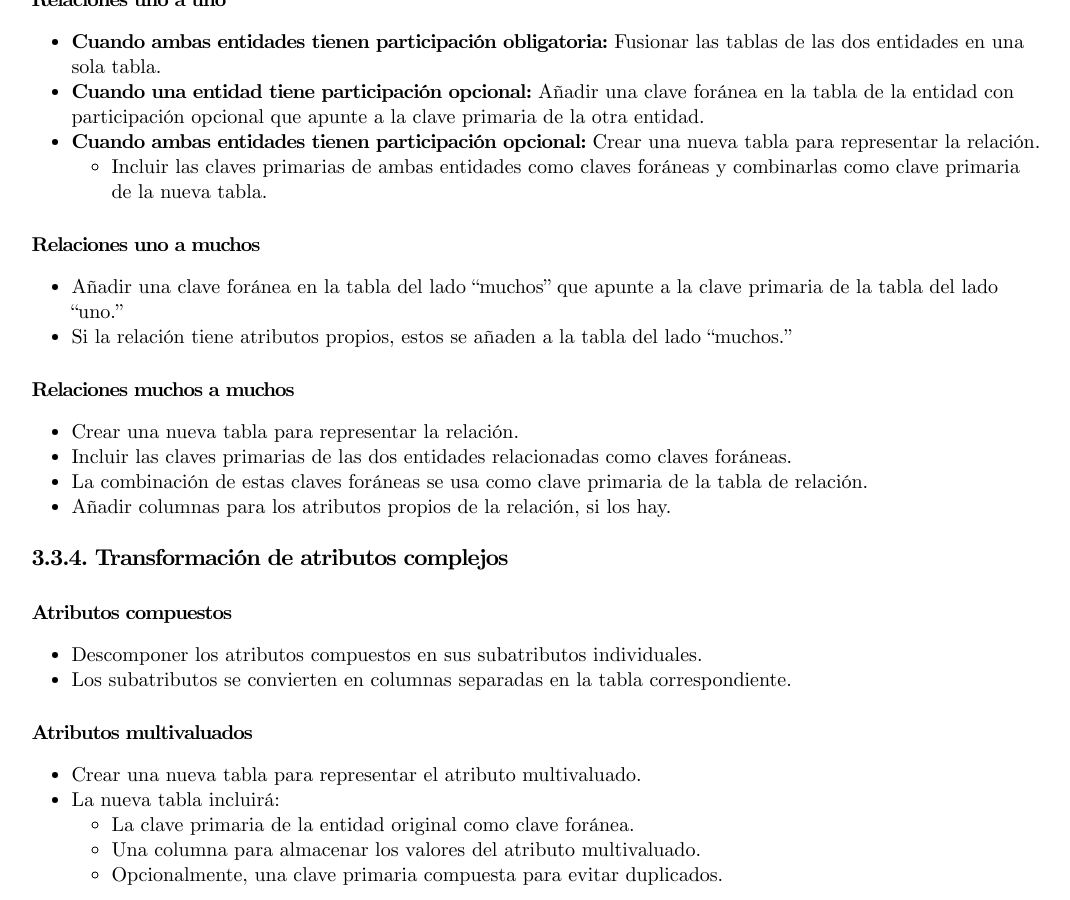
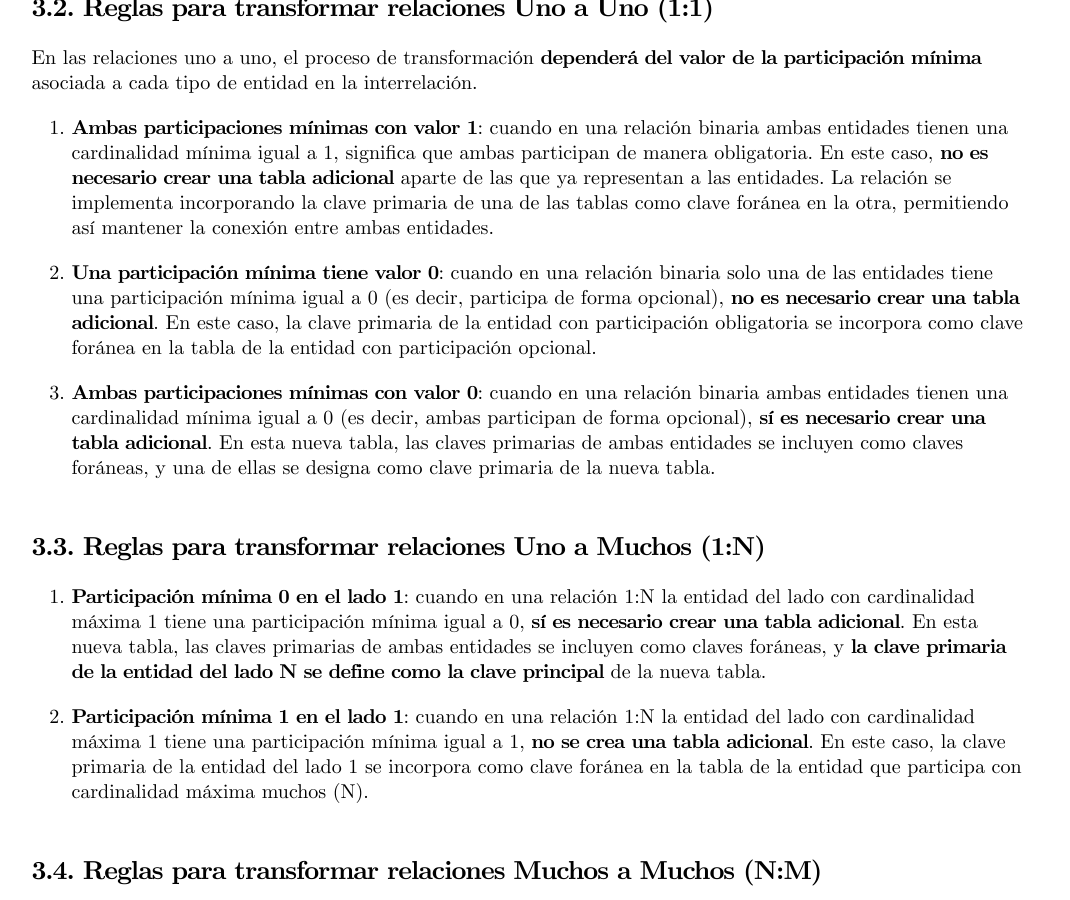
Before and after one commit to TeoRojas/teorojas.github.io, a Jekyll site: the page built from bases-de-datos/UD03-teoria.md, in a window 1280 px wide and 900 px high, scrolled down 5016 px. Shown: the whole window, without its empty margins (103-1173 px from the left). Built offline with Jekyll 4.4.1, drawn with Linux system fonts in a browser that asks for light colours; nearby versions of some CDN libraries; some of the changed text lies outside the part shown.

Commit message:
BBDD.UD03 -> stop in '3.7. Reglas para transformar relaciones reflexivas'

```diff
--- a/bases-de-datos/UD03-teoria.md
+++ b/bases-de-datos/UD03-teoria.md
@@ -127,15 +127,18 @@ En el **Modelo Relacional**, una **RELACIÓN** se refiere únicamente a la defin
 
 ![Modelo Relacional](/bases-de-datos/imgs/ud03/ud03_MR_e01.svg)
 
+Para este caso, se obrendrá el siguiente esquema relacional:
+- **Empleado** *([ID_Empleado](#), Nombre, Apellido, Cargo, Sueldo, Nacimiento, Sexo, Estado Civil)*
+
 Para identificar de manera única un registro dentro de una tabla, se utiliza la **clave primaria** o **clave principal**.
 
 Es posible que en una relación existan varias combinaciones de atributos que permitan distinguir de forma unívoca una fila. Estas combinaciones se denominan **claves candidatas**. Sin embargo, de todas las claves candidatas, se seleccionará una para que funcione como **clave primaria**.
 
 Un punto importante es que los atributos que forman parte de la clave primaria no pueden contener valores nulos, lo que garantiza la unicidad y la consistencia de los datos en la tabla.
 
-## 3.2. Elementos y Propiedades del Modelo Relacional
+# 2. Elementos y Propiedades del Modelo Relacional
 
-### Relación (Tabla)
+## Relación (Tabla)
 
 En el modelo relacional, las **relaciones** representan las entidades sobre las que se desea almacenar información en la base de datos. Una relación está compuesta por:
 
@@ -144,7 +147,7 @@ En el modelo relacional, las **relaciones** representan las entidades sobre las
 
 Siendo estrictos, una relación incluye únicamente los atributos (columnas) y no las tuplas.
 
-### Propiedades de las Relaciones
+## Propiedades de las Relaciones
 
 Las relaciones tienen las siguientes características clave:
 
@@ -154,29 +157,29 @@ Las relaciones tienen las siguientes características clave:
 4. Las tuplas son **únicas**; no puede haber tuplas duplicadas. (Al menos deben diferenciarse por la clave principal).
 5. El **orden de las tuplas** tampoco importa; no están ordenadas.
 
-### Tipos de Claves
+## Tipos de Claves
 
 - **Clave Candidata**: Es un atributo (o conjunto de atributos) que identifica de manera única una tupla. Cualquiera de estas claves podría ser elegida como clave principal.
 - **Clave Principal**: Es la clave candidata seleccionada para identificar las tuplas de manera única.
 - **Clave Alternativa**: Son las claves candidatas que no fueron seleccionadas como clave principal.
 
-### Reglas de Integridad
+## Reglas de Integridad
 
 - Una **clave principal** no puede contener valores nulos, lo que garantiza la **integridad de la entidad**.
 - El **dominio de un atributo** define el conjunto de valores que dicho atributo puede asumir.
 
-### Clave Externa o Foránea
+## Clave Externa o Foránea
 
 La **clave externa** (también llamada clave ajena) es un atributo o conjunto de atributos que forman la clave principal de otra relación. Cumple las siguientes condiciones:
 
 - Los valores en la clave externa deben coincidir con valores existentes en la clave principal correspondiente en otra tabla.
 - Esto asegura la **integridad referencial**, es decir, que los datos relacionados entre tablas sean válidos y consistentes.
 
-## 3.3. Transformación del modelo E/R al modelo relacional
+# 3. Transformación del modelo E/R al modelo relacional
 
 La transformación del modelo Entidad-Relación (E/R) al modelo relacional es un proceso fundamental para implementar una base de datos diseñada conceptualmente en un sistema de gestión de bases de datos. Este proceso consiste en convertir las entidades, atributos, relaciones y restricciones definidas en el modelo E/R en tablas, columnas, claves y reglas que representen correctamente la información en el modelo relacional.
 
-### 3.3.1. Proceso general de transformación
+## 3.1. Reglas básicas para transformar entidades
 
 El proceso general de transformación se lleva a cabo siguiendo estos pasos principales:
 
@@ -186,63 +189,34 @@ El proceso general de transformación se lleva a cabo siguiendo estos pasos prin
 4. **Transformar las relaciones:** Se crean nuevas tablas o columnas para representar las relaciones entre entidades, dependiendo de su cardinalidad.
 5. **Añadir restricciones:** Las restricciones del modelo E/R, como claves foráneas, unicidad y restricciones de integridad, se aplican en el modelo relacional.
 
-### 3.3.2. Reglas para transformar entidades
+## 3.2. Reglas para transformar relaciones Uno a Uno (1:1)
 
-1. **Entidades fuertes:** Cada entidad fuerte en el modelo E/R se convierte directamente en una tabla.
-   - Los atributos de la entidad se convierten en columnas de la tabla.
-   - Uno o más atributos se seleccionan como clave primaria.
+En las relaciones uno a uno, el proceso de transformación **dependerá del valor de la participación mínima** asociada a cada tipo de entidad en la interrelación.
 
-2. **Entidades débiles:** Las entidades débiles se transforman en tablas con una clave primaria compuesta.
-   - La clave primaria incluirá los atributos identificadores propios de la entidad débil junto con la clave primaria de su entidad fuerte asociada.
-   - Se agrega una clave foránea que vincule la tabla de la entidad débil con la tabla de su entidad fuerte.
+1. **Ambas participaciones mínimas con valor 1**: cuando en una relación binaria ambas entidades tienen una cardinalidad mínima igual a 1, significa que ambas participan de manera obligatoria. En este caso, **no es necesario crear una tabla adicional** aparte de las que ya representan a las entidades. La relación se implementa incorporando la clave primaria de una de las tablas como clave foránea en la otra, permitiendo así mantener la conexión entre ambas entidades.
 
-### 3.3.3. Reglas para transformar relaciones
+2. **Una participación mínima tiene valor 0**: cuando en una relación binaria solo una de las entidades tiene una participación mínima igual a 0 (es decir, participa de forma opcional), **no es necesario crear una tabla adicional**. En este caso, la clave primaria de la entidad con participación obligatoria se incorpora como clave foránea en la tabla de la entidad con participación opcional.
 
-#### Relaciones uno a uno
+3. **Ambas participaciones mínimas con valor 0**: cuando en una relación binaria ambas entidades tienen una cardinalidad mínima igual a 0 (es decir, ambas participan de forma opcional), **sí es necesario crear una tabla adicional**. En esta nueva tabla, las claves primarias de ambas entidades se incluyen como claves foráneas, y una de ellas se designa como clave primaria de la nueva tabla.
 
-- **Cuando ambas entidades tienen participación obligatoria:** Fusionar las tablas de las dos entidades en una sola tabla.
-- **Cuando una entidad tiene participación opcional:** Añadir una clave foránea en la tabla de la entidad con participación opcional que apunte a la clave primaria de la otra entidad.
-- **Cuando ambas entidades tienen participación opcional:** Crear una nueva tabla para representar la relación.
-  - Incluir las claves primarias de ambas entidades como claves foráneas y combinarlas como clave primaria de la nueva tabla.
+## 3.3. Reglas para transformar relaciones Uno a Muchos (1:N)
 
-#### Relaciones uno a muchos
+1. **Participación mínima 0 en el lado 1**: cuando en una relación 1:N la entidad del lado con cardinalidad máxima 1 tiene una participación mínima igual a 0, **sí es necesario crear una tabla adicional**. En esta nueva tabla, las claves primarias de ambas entidades se incluyen como claves foráneas, y **la clave primaria de la entidad del lado N se define como la clave principal** de la nueva tabla.
 
-- Añadir una clave foránea en la tabla del lado "muchos" que apunte a la clave primaria de la tabla del lado "uno."
-- Si la relación tiene atributos propios, estos se añaden a la tabla del lado "muchos."
+2. **Participación mínima 1 en el lado 1**: cuando en una relación 1:N la entidad del lado con cardinalidad máxima 1 tiene una participación mínima igual a 1, **no se crea una tabla adicional**. En este caso, la clave primaria de la entidad del lado 1 se incorpora como clave foránea en la tabla de la entidad que participa con cardinalidad máxima muchos (N).
 
-#### Relaciones muchos a muchos
+## 3.4. Reglas para transformar relaciones Muchos a Muchos (N:M)
 
-- Crear una nueva tabla para representar la relación.
-- Incluir las claves primarias de las dos entidades relacionadas como claves foráneas.
-- La combinación de estas claves foráneas se usa como clave primaria de la tabla de relación.
-- Añadir columnas para los atributos propios de la relación, si los hay.
+En una relación N:M, **siempre se crea una tabla adicional**. Esta tabla está compuesta por los atributos identificadores de las entidades que participan en la relación, así como por todos los atributos asociados al tipo de interrelación. La clave primaria de esta tabla se define como la combinación de todas las claves primarias de las entidades participantes en la relación.
 
-### 3.3.4. Transformación de atributos complejos
+## 3.5. Reglas para transformar relaciones de dependencia
 
-#### Atributos compuestos
+1. **Débil en existencia**: en el caso de una relación débil por existencia, **no es necesario crear una tabla adicional**. Para implementar esta relación, **la clave primaria de la entidad del lado 1**(la entidad fuerte) **se transfiere como clave foránea a la tabla de la entidad del lado N** (la entidad débil).
 
-- Descomponer los atributos compuestos en sus subatributos individuales.
-- Los subatributos se convierten en columnas separadas en la tabla correspondiente.
+2. **Débil en identificación**: en el caso de una relación débil por identificación, **no es necesario crear una tabla adicional**. Para implementar esta relación en la base de datos, la clave primaria de la entidad del lado 1 (la entidad fuerte) se transfiere a la tabla de la entidad del lado N (débil) como **foránea y principal**. Esto asegura que cada instancia de la entidad débil esté identificada de manera única en el contexto de su asociación con la entidad fuerte.
 
-#### Atributos multivaluados
+## 3.6. Reglas para transformar relaciones N-arias
 
-- Crear una nueva tabla para representar el atributo multivaluado.
-- La nueva tabla incluirá:
-  - La clave primaria de la entidad original como clave foránea.
-  - Una columna para almacenar los valores del atributo multivaluado.
-  - Opcionalmente, una clave primaria compuesta para evitar duplicados.
+En una relación N-aria, además de las tablas correspondientes a cada entidad participante, **se genera una tabla adicional** para representar la relación. La clave primaria de esta nueva tabla se construye combinando las claves primarias de las entidades que participan con cardinalidad máxima "Muchos". Estas claves primarias también se marcan como claves foráneas para garantizar la integridad referencial. Las claves primarias de las entidades con cardinalidad distinta de "Muchos" se incluyen en la tabla de la relación únicamente como claves foráneas, sin formar parte de la clave primaria.
 
-#### Atributos derivados
-
-- Los atributos derivados no se implementan directamente como columnas en el modelo relacional.
-- Su valor se calcula dinámicamente a partir de otros atributos o relaciones cuando sea necesario.
-
-### 3.3.5. Tratamiento de entidades débiles y sus claves foráneas
-
-1. **Identificar la relación con su entidad fuerte:** Cada entidad débil debe estar asociada a una entidad fuerte a través de una relación.
-2. **Transformar la entidad débil en una tabla:**
-   - La clave primaria de la tabla incluirá la clave primaria de la entidad fuerte como clave foránea y el discriminador o atributo identificador de la entidad débil.
-3. **Representar la clave foránea:**
-   - La clave foránea asegura que los valores de la entidad débil estén vinculados a una instancia válida de la entidad fuerte.
-4. **Añadir restricciones de integridad:**
-   - Aplicar restricciones de integridad referencial para garantizar la dependencia en existencia e identificación entre la entidad débil y la fuerte.
+## 3.7. Reglas para transformar relaciones reflexivas
```
Also changed, not shown: other parts of bases-de-datos/UD03-teoria.md (+7 -7 lines).
